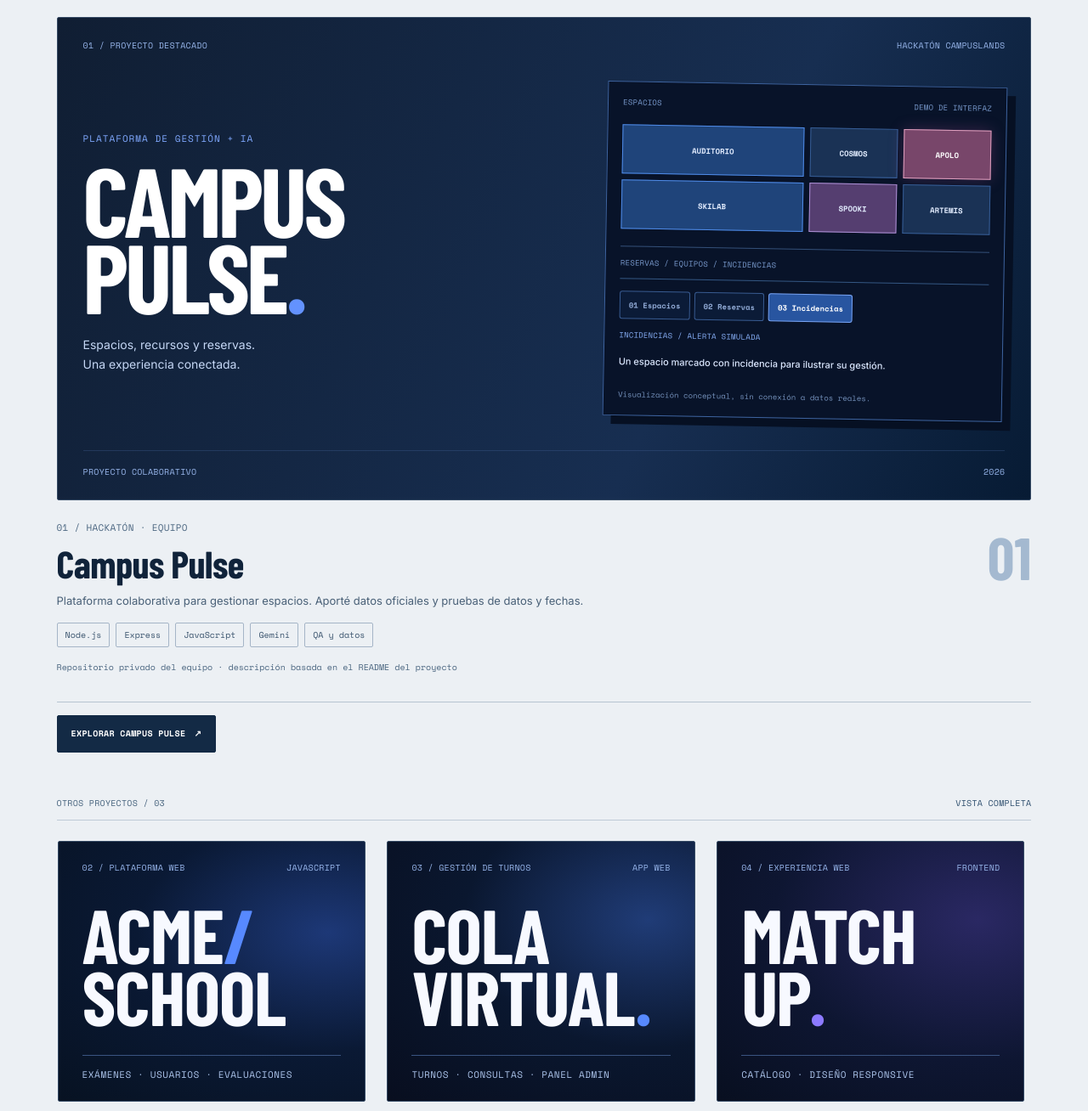
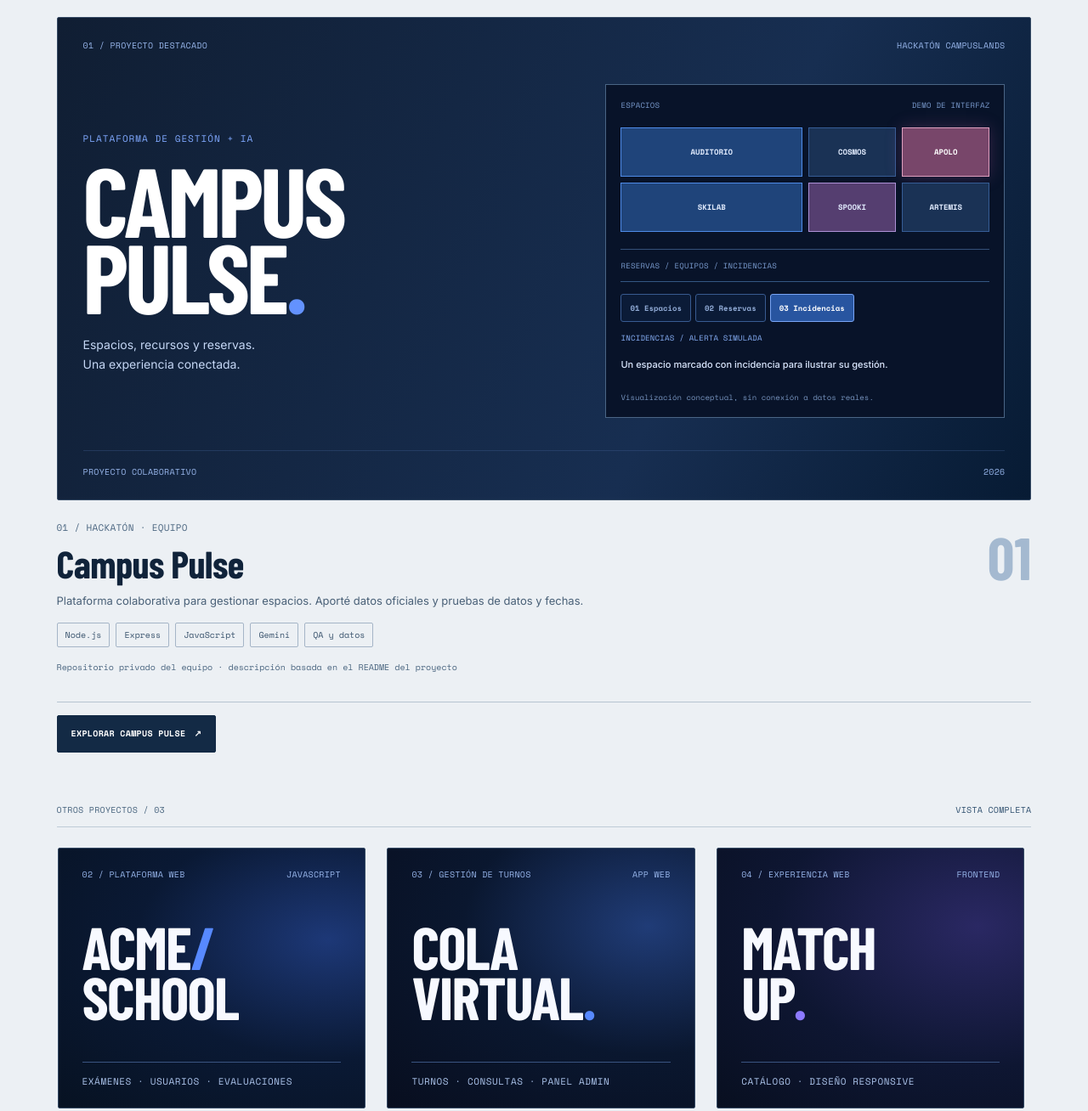
Before and after one commit to ThomasSerranoJacome/PORTAFOLIO-WEB-THOMASSERRANO, a plain HTML site: page index.html in a window 1280 px wide. Shown: the part 2117-3425 px from the top of the page at 85% size. Drawn offline with nearby package versions, Linux system fonts and the light colour scheme; a web font is replaced by a local one.

Commit message:
polish: ajustar tipografía de miniaturas y quitar giro decorativo del mapa Campus Pulse

```diff
--- a/styles.css
+++ b/styles.css
@@ -1200,3 +1200,17 @@ body{background:#08121e;color:#f2f5fa;font-family:var(--body);}
 @media(prefers-reduced-motion:reduce){
   .hero .btn-dark:hover,.project-card:hover,.skill-chips>span:hover{transform:none!important;}
 }
+
+
+/* V15 / ajustes finales de composición para las vistas pequeñas */
+.projects .project-gallery .preview-wordmark{
+  font-size:clamp(54px,5.5vw,98px);line-height:.83;
+  letter-spacing:-.025em;max-width:100%;
+}
+.projects .campus-plan{transform:none;box-shadow:none;border-color:#4a6585;}
+.projects .project-featured .project-actions{padding-bottom:18px;}
+.projects .project-gallery .preview-header{line-height:1.5;}
+@media(max-width:640px){
+  .projects .project-gallery .preview-wordmark{font-size:clamp(59px,13vw,86px);}
+  .project-gallery-head span:last-child{display:inline;}
+}
```
